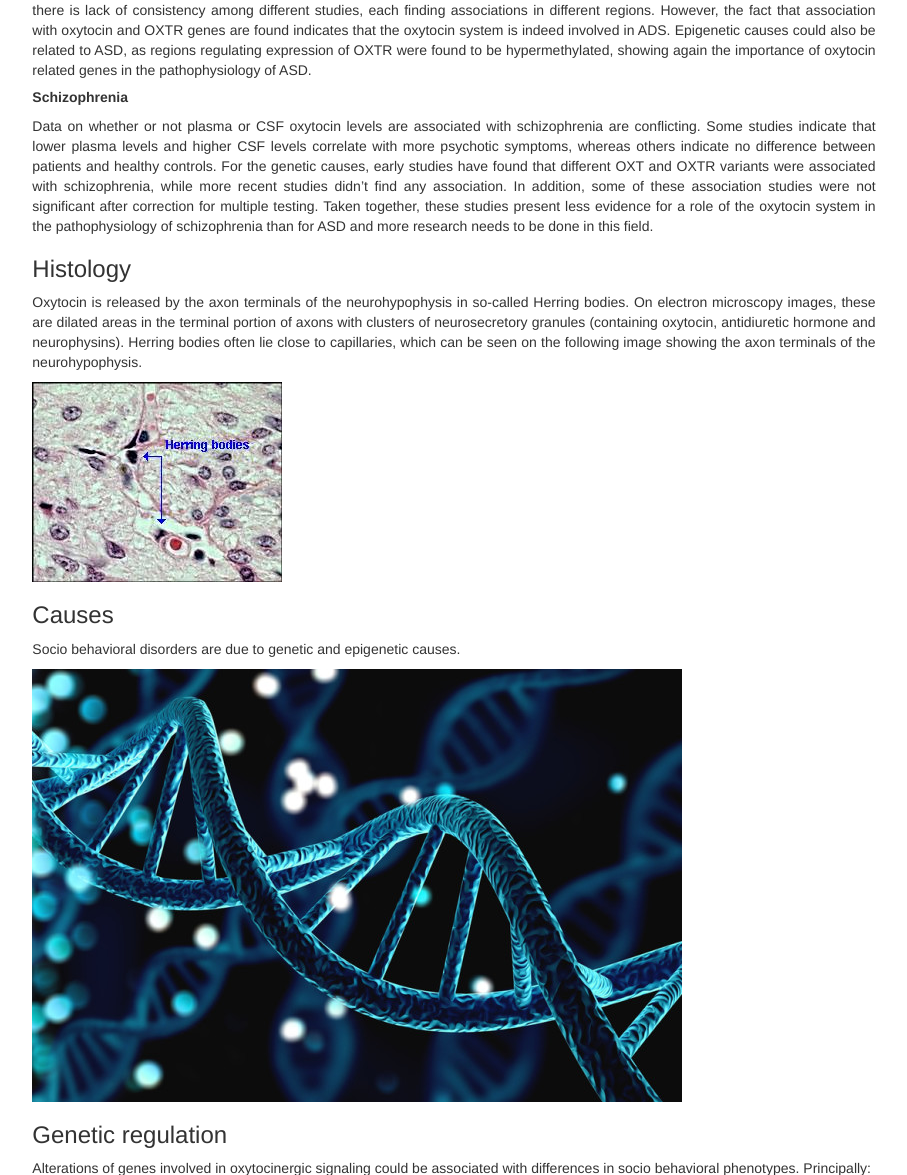
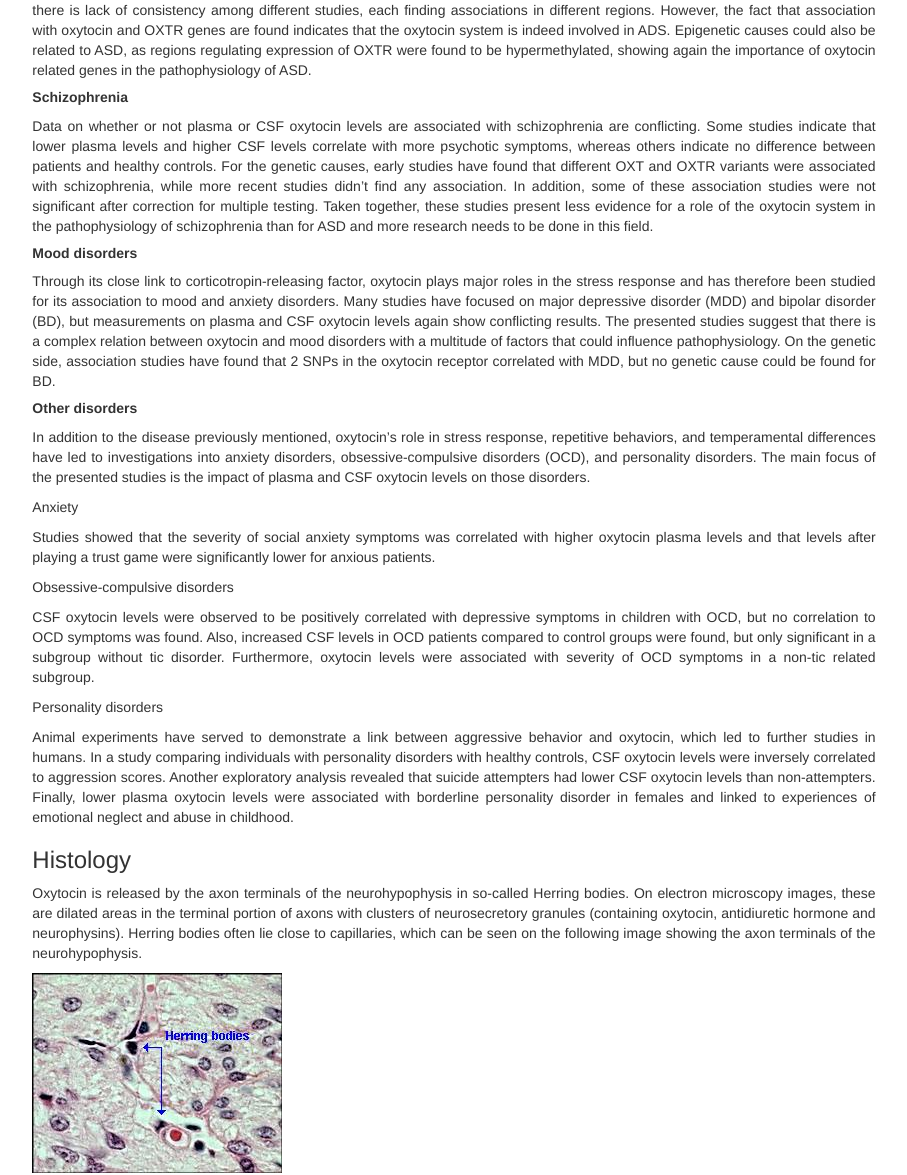
Before and after one commit to StanislasBonnin/Molecular, a Flask app: page / in a window 1280 px wide. Shown: the part 1124-2299 px from the top of the page, without its empty margins (186-1093 px from the left). Run offline with Flask 2, Linux system fonts and the light colour scheme; some libraries are stand-ins or nearby versions.

Commit message:
Added text to ethiology

```diff
--- a/templates/index.html
+++ b/templates/index.html
@@ -141,6 +141,30 @@
 	<p style="text-align:justify;">
 	Data on whether or not plasma or CSF oxytocin levels are associated with schizophrenia are conflicting. Some studies indicate that lower plasma levels and higher CSF levels correlate with more psychotic symptoms, whereas others indicate no difference between patients and healthy controls. For the genetic causes, early studies have found that different OXT and OXTR variants were associated with schizophrenia, while more recent studies didn’t find any association. In addition, some of these association studies were not significant after correction for multiple testing. Taken together, these studies present less evidence for a role of the oxytocin system in the pathophysiology of schizophrenia than for ASD and more research needs to be done in this field.</p>
 
+  <h5><b>Mood disorders</b></h5>
+
+  <p style="text-align:justify;">
+  Through its close link to corticotropin-releasing factor, oxytocin plays major roles in the stress response and has therefore been studied for its association to mood and anxiety disorders. Many studies have focused on major depressive disorder (MDD) and bipolar disorder (BD), but measurements on plasma and CSF oxytocin levels again show conflicting results. The presented studies suggest that there is a complex relation between oxytocin and mood disorders with a multitude of factors that could influence pathophysiology. On the genetic side, association studies have found that 2 SNPs in the oxytocin receptor correlated with MDD, but no genetic cause could be found for BD.</p>
+
+  <h5><b>Other disorders</b></h5>
+
+  <p style="text-align:justify;">
+  In addition to the disease previously mentioned, oxytocin’s role in stress response, repetitive behaviors, and temperamental differences have led to investigations into anxiety disorders, obsessive-compulsive disorders (OCD), and personality disorders. The main focus of the presented studies is the impact of plasma and CSF oxytocin levels on those disorders.</p>
+
+  <p>Anxiety</p>
+  <p style="text-align:justify;">
+  Studies showed that the severity of social anxiety symptoms was correlated with higher oxytocin plasma levels and that levels after playing a trust game were significantly lower for anxious patients.</p>
+
+  <p>Obsessive-compulsive disorders</p>
+  <p style="text-align:justify;">
+  CSF oxytocin levels were observed to be positively correlated with depressive symptoms in children with OCD, but no correlation to OCD symptoms was found. Also, increased CSF levels in OCD patients compared to control groups were found, but only significant in a subgroup without tic disorder. Furthermore, oxytocin levels were associated with severity of OCD symptoms in a non-tic related subgroup.</p>
+
+  <p>Personality disorders</p>
+  <p style="text-align:justify;">
+  Animal experiments have served to demonstrate a link between aggressive behavior and oxytocin, which led to further studies in humans. In a study comparing individuals with personality disorders with healthy controls, CSF oxytocin levels were inversely correlated to aggression scores. Another exploratory analysis revealed that suicide attempters had lower CSF oxytocin levels than non-attempters. Finally, lower plasma oxytocin levels were associated with borderline personality disorder in females and linked to experiences of emotional neglect and abuse in childhood.</p>
+
+
+
 	<h3>Histology</h3>
 
 	<p style="text-align:justify;">
```
